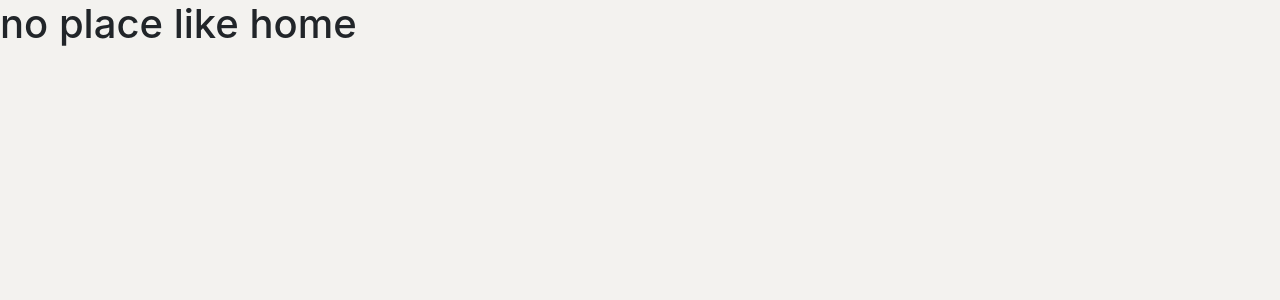
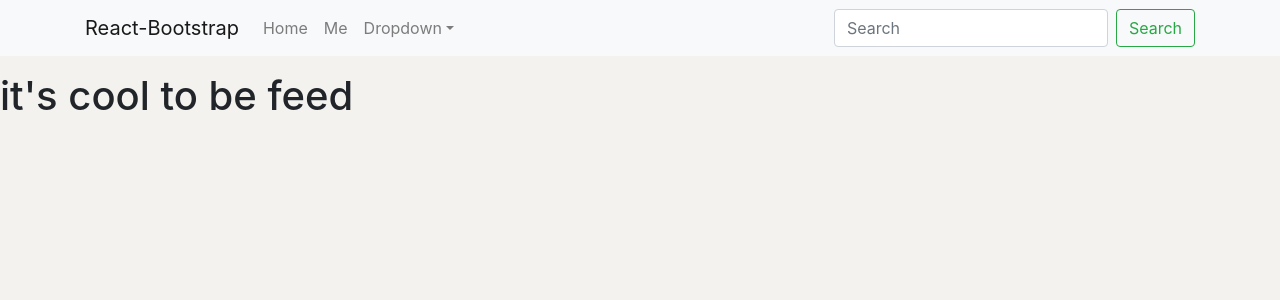
Before and after one commit to a-pyro/build-week-2-linkedin, a React (Create React App) app: page / in a window 1280 px wide. Shown: the top 300 px of the page. Built offline with nearby package versions, Linux system fonts and the light colour scheme.

Commit message:
add tempnavbar

```diff
--- a/src/App.js
+++ b/src/App.js
@@ -1,14 +1,16 @@
 import React, { Component } from 'react';
 import Home from './components/home/Home';
 import { BrowserRouter as Router, Route, Switch } from 'react-router-dom';
-import NewFancyHome from 'components/Pages/NewFancyHome';
+import NewsFeed from 'components/Pages/NewsFeed';
+import TempNavBar from 'components/TempNavBar';
 
 export default class App extends Component {
   render() {
     return (
       <Router>
+        <TempNavBar />
         <Switch>
-          <Route path='/' exact component={NewFancyHome} />
+          <Route path='/' exact component={NewsFeed} />
           <Route path='/profile/:id' component={Home} />
         </Switch>
       </Router>
--- a/src/components/Pages/NewFancyHome.jsx
+++ /dev/null
@@ -1,5 +0,0 @@
-const NewFancyHome = () => {
-  return <h1>no place like home</h1>;
-};
-
-export default NewFancyHome;
--- /dev/null
+++ b/src/components/Pages/NewsFeed.jsx
@@ -0,0 +1,7 @@
+import React, { Component } from 'react';
+
+export default class NewsFeed extends Component {
+  render() {
+    return <h1>it's cool to be feed</h1>;
+  }
+}
--- /dev/null
+++ b/src/components/TempNavBar.jsx
@@ -0,0 +1,73 @@
+import React, { Component } from 'react';
+import {
+  Navbar,
+  Nav,
+  Button,
+  Form,
+  FormControl,
+  NavDropdown,
+  Container,
+} from 'react-bootstrap';
+import { Link, withRouter } from 'react-router-dom';
+
+class TempNavBar extends Component {
+  makeLinkActive = () => {
+    switch (this.props.location.pathname) {
+      case '/':
+        return 'active';
+      case '/profile/me':
+        return 'active';
+      default:
+        return '';
+    }
+  };
+
+  render() {
+    return (
+      <Navbar bg='light' expand='lg' className='mb-3'>
+        <Container>
+          <Navbar.Brand href='#home'>React-Bootstrap</Navbar.Brand>
+          <Navbar.Toggle aria-controls='basic-navbar-nav' />
+          <Navbar.Collapse id='basic-navbar-nav'>
+            <Nav className='mr-auto'>
+              {/* <Nav.Link href='#home'>Home</Nav.Link>
+              <Nav.Link href='#link'>Me</Nav.Link> */}
+              <Link className={`nav-link ${this.makeLinkActive}`} to='/'>
+                Home
+              </Link>
+              <Link
+                className={`nav-link ${this.makeLinkActive}`}
+                to='/profile/me'
+              >
+                Me
+              </Link>
+              <NavDropdown title='Dropdown' id='basic-nav-dropdown'>
+                <NavDropdown.Item href='#action/3.1'>Action</NavDropdown.Item>
+                <NavDropdown.Item href='#action/3.2'>
+                  Another action
+                </NavDropdown.Item>
+                <NavDropdown.Item href='#action/3.3'>
+                  Something
+                </NavDropdown.Item>
+                <NavDropdown.Divider />
+                <NavDropdown.Item href='#action/3.4'>
+                  Separated link
+                </NavDropdown.Item>
+              </NavDropdown>
+            </Nav>
+            <Form inline>
+              <FormControl
+                type='text'
+                placeholder='Search'
+                className='mr-sm-2'
+              />
+              <Button variant='outline-success'>Search</Button>
+            </Form>
+          </Navbar.Collapse>
+        </Container>
+      </Navbar>
+    );
+  }
+}
+
+export default withRouter(TempNavBar);
```
